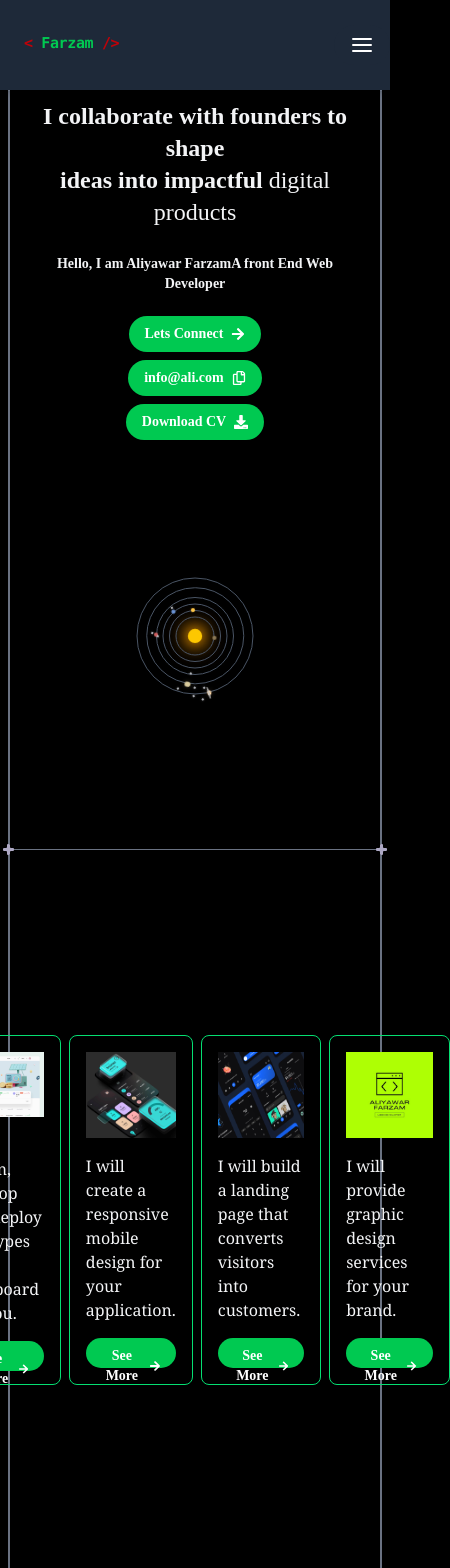
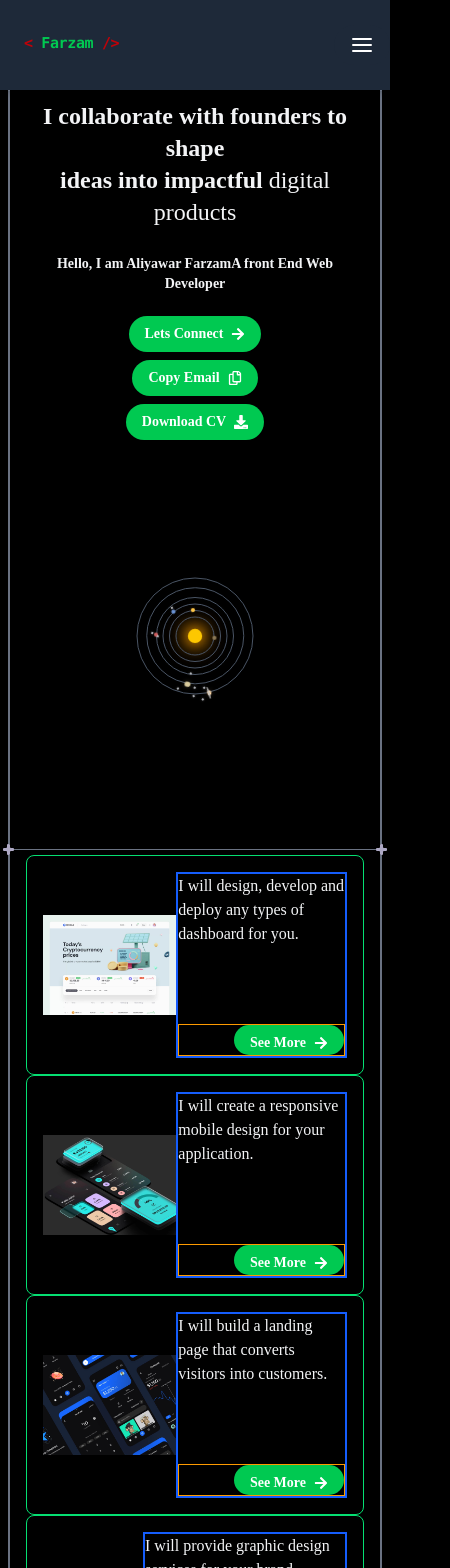
Before and after one commit to farzam313/PortFolio, a React (Vite) app: page / in a window 390 px wide. Shown: the top 1568 px of the page, 450 px wide, since content can reach past the window. Built offline with nearby package versions, Linux system fonts and the light colour scheme; a web font is replaced by a local one.

Commit message:
Responsivness add

```diff
--- a/src/components/Card.jsx
+++ b/src/components/Card.jsx
@@ -6,16 +6,18 @@ const Card = ({ photo, description }) => {
   return (
     <div
       id="Card"
-      className="flex flex-col  w-[300px] h-[350px] mx-auto my-auto items-center border-1 border-green-400 rounded-lg p-4  "
+      className="flex flex-row w-[100%] lg:flex-col h-[220px] lg:w-[300px] lg:h-[350px]  items-center border-1 border-green-400 rounded-lg p-4   "
     >
-      <img src={photo} className="h-[200px] mx-auto" />
-      <p className="mt-4  font-serif ">{description}</p>
-      <div className="flex justify-end items-end w-[100%]">
-        <Button
-          caption={"See More"}
-          Icon={FaArrowRight}
-          className="flex flex-end mt-4 h-[30px] text-sm"
-        />
+      <img src={photo} className="h-[100px] lg:h-[200px] " />
+      <div className="flex flex-col items-center justify-between w-[100%] h-[100%] lg:h-[150px] lg:w-[300px] border-2 border-blue-600 ">
+        <p className="lg:mt-4  lg:font-serif font-light ">{description}</p>
+        <div className="flex items-end justify-end lg:w-full w-[100%] border-amber-500 border-1 ">
+          <Button
+            caption={"See More"}
+            Icon={FaArrowRight}
+            className="flex flex-end h-[30px] text-sm"
+          />
+        </div>
       </div>
     </div>
   );
--- a/src/layout/Sections/Hero.jsx
+++ b/src/layout/Sections/Hero.jsx
@@ -42,7 +42,7 @@ const Hero = () => {
       <div className="flex  flex-col justify-center  items-center my-3 gap-2 md:flex-row">
         <Button caption="Lets Connect" Icon={FaArrowRight} />
         <Button
-          caption={copied ? "Email Copied!" : "info@ali.com"}
+          caption={copied ? "Email Copied!" : "Copy Email"}
           Icon={copied ? BiCheckDouble : FaRegCopy}
           onClick={EmailCopy}
         />
--- a/src/layout/Sections/Services.jsx
+++ b/src/layout/Sections/Services.jsx
@@ -26,7 +26,7 @@ const Services = () => {
   ];
   return (
     <>
-      <div className="flex flex-row justify-center items-center gap-2 mt-45">
+      <div className="flex flex-row flex-wrap gap-x-15 h-[100vh] items-center w-[100wh] justify-center ">
         {services.map((service) => (
           <Card photo={service.photo} description={service.description} />
         ))}
```
